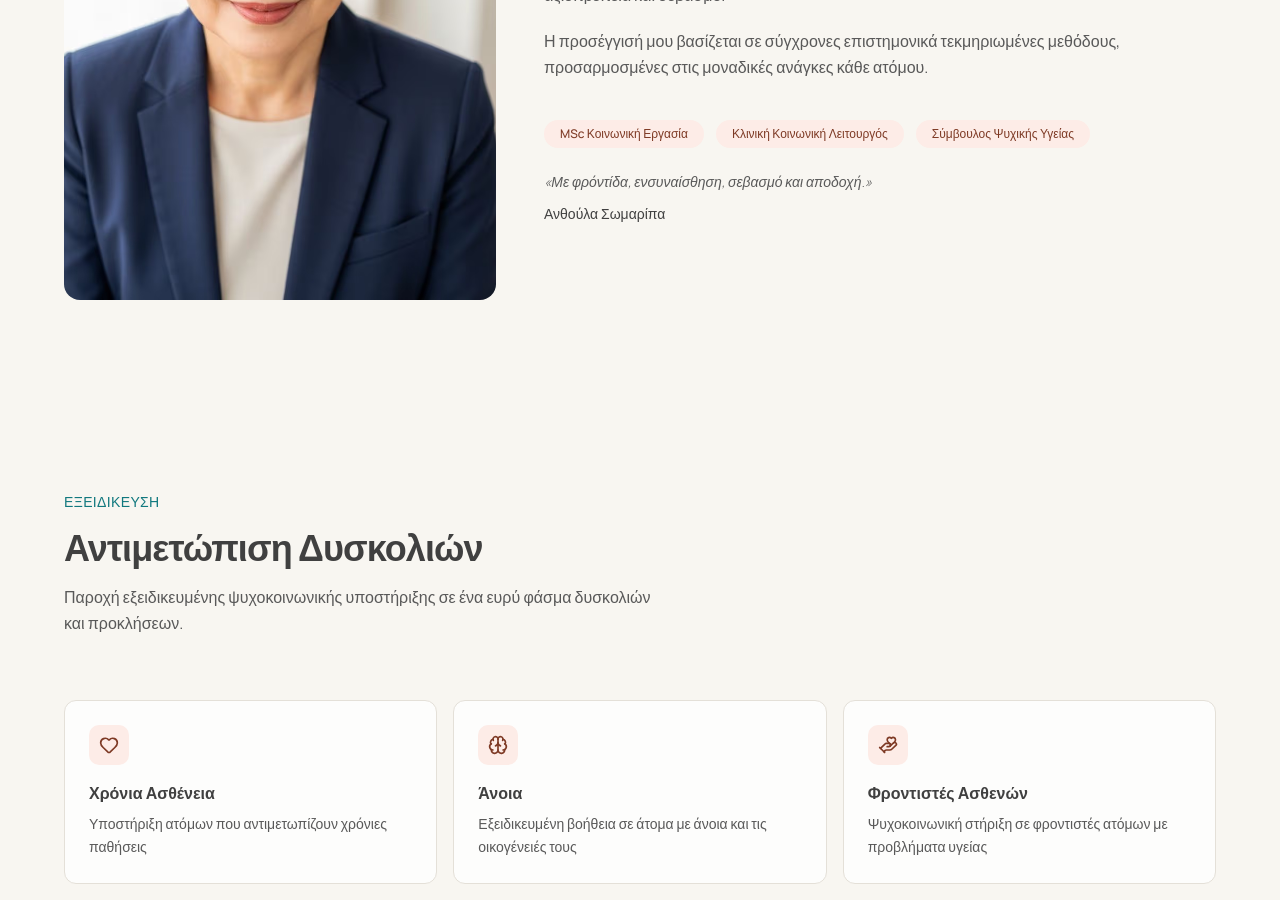
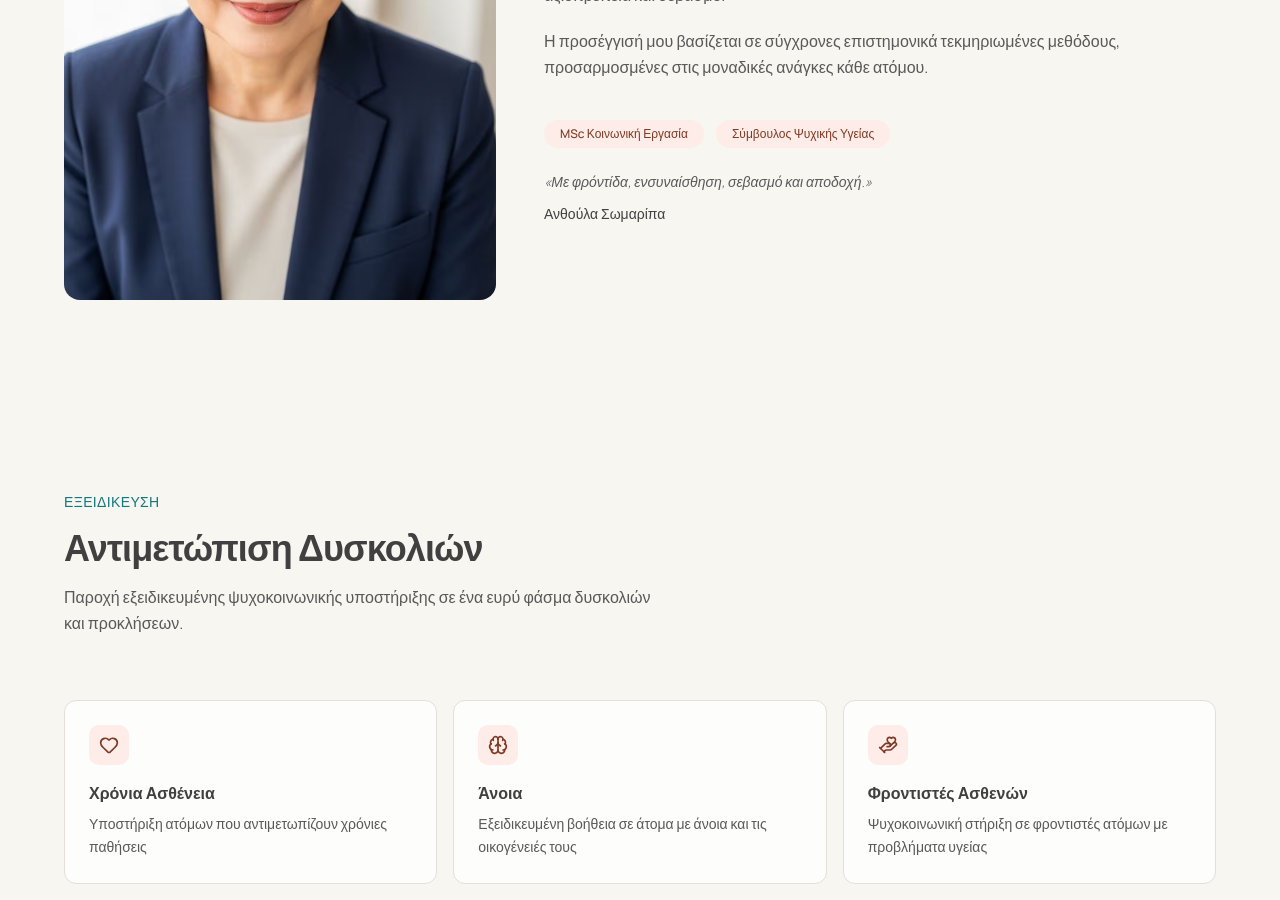
Before and after one commit to EliasBolo/SOCIAL-WORKER-SOMARIPA-ANTHOULA, a Next.js app: page / in a window 1280 px wide. Shown: the part 1180-2080 px from the top of the page. Built offline with nearby package versions, Linux system fonts and the light colour scheme.

Commit message:
Remove about section credential
Co-authored-by: Cursor <cursoragent@cursor.com>

```diff
--- a/components/about-section.tsx
+++ b/components/about-section.tsx
@@ -64,7 +64,6 @@ export function AboutSection() {
             <div className="mt-10 flex flex-wrap gap-3">
               {[
                 { el: "MSc Κοινωνική Εργασία", en: "MSc Social Work" },
-                { el: "Κλινική Κοινωνική Λειτουργός", en: "Clinical Social Worker" },
                 { el: "Σύμβουλος Ψυχικής Υγείας", en: "Mental Health Counselor" },
               ].map((credential) => (
                 <span
```
